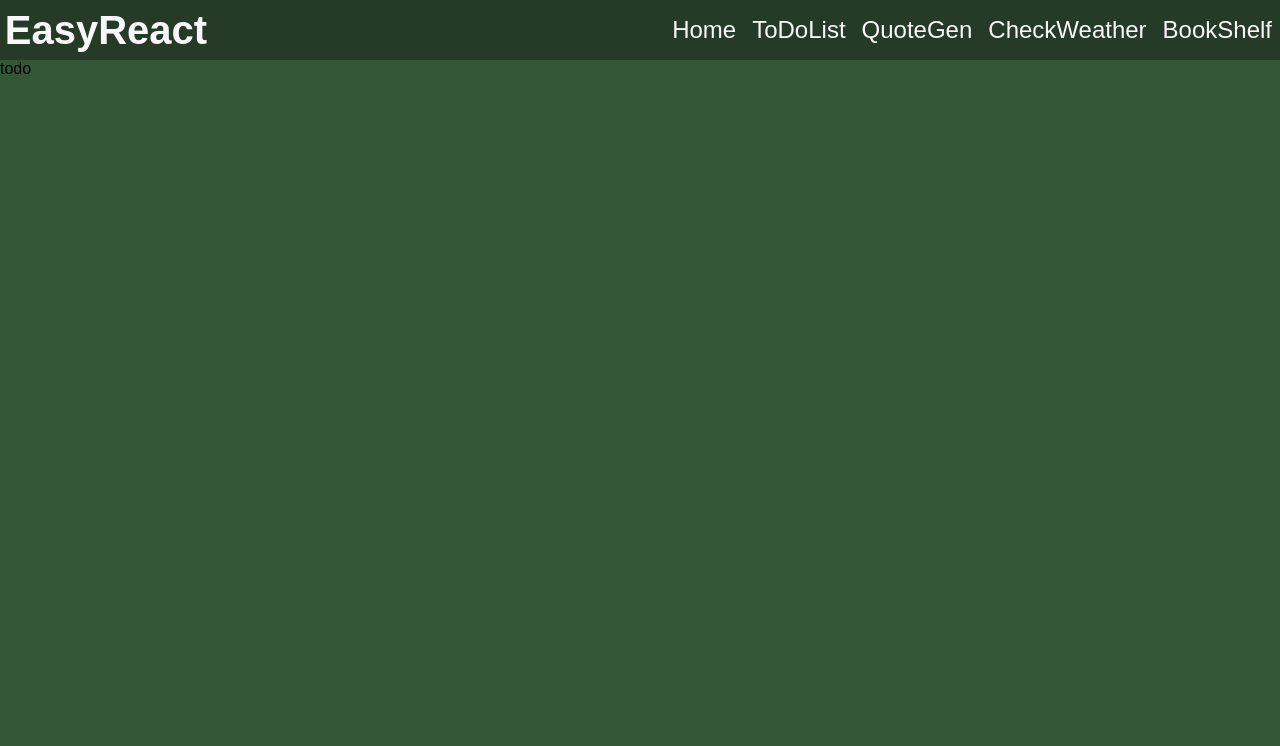
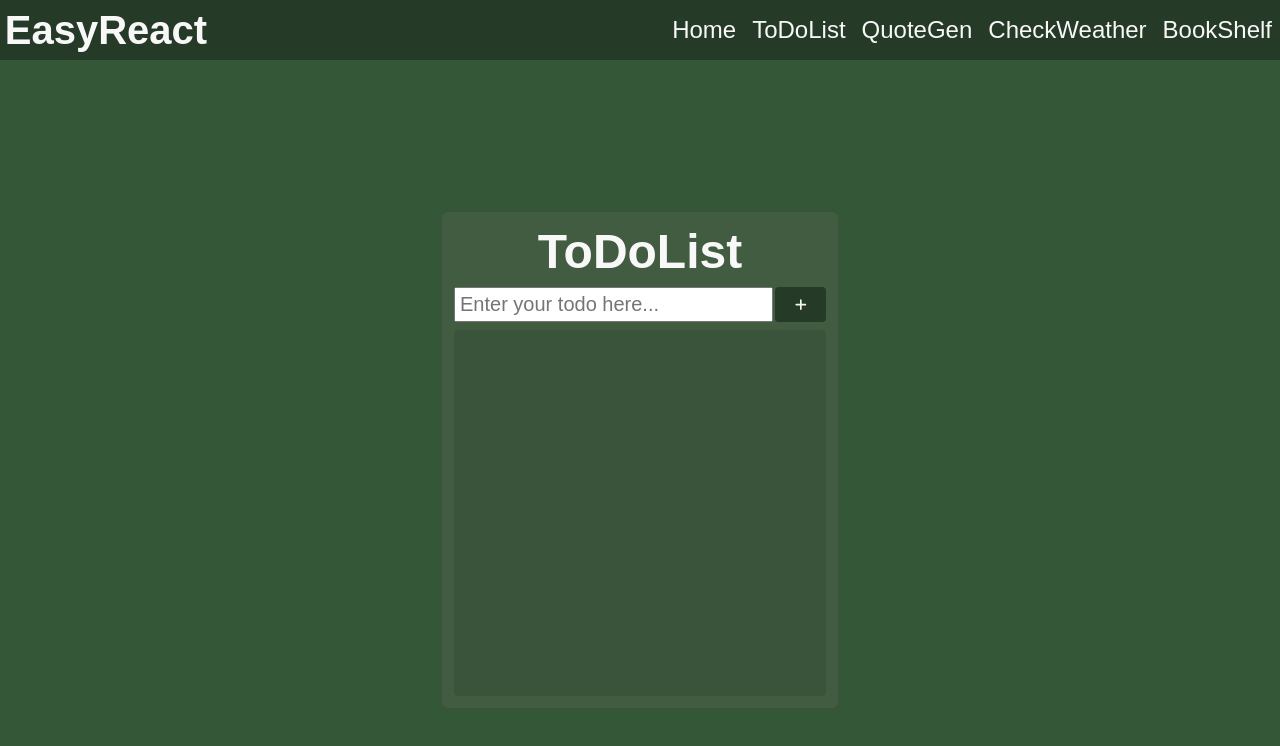
Before and after one commit to jeru7/easy-react, a React (Create React App) app: page /todo in a window 1280 px wide. Shown: the top 746 px of the page. Built offline with nearby package versions, Linux system fonts and the light colour scheme; a web font is replaced by a local one.

Commit message:
todo layout dones

```diff
--- a/src/layout/layout.css
+++ b/src/layout/layout.css
@@ -1,12 +1,13 @@
 :root {
-  --main-color: #8bd491;
-  --second-color: #5f8a5d;
+  --main-color: #345837;
+  --second-color: #415c40;
   --third-color: #39543b;
   --fourth-color: #263a28;
 
   --main-font-color: #f8f8f8;
+
+  --gradient: linear-gradient(45deg, #b8e3bb, #94e791, #55e25c, #12d926);
 }
-
 body,
 html {
   height: 100%;
--- a/src/pages/todo/TodoList.jsx
+++ b/src/pages/todo/TodoList.jsx
@@ -1,5 +1,25 @@
+// import { useState } from "react";
+import todo from "./todo.module.css";
+import { FontAwesomeIcon } from "@fortawesome/react-fontawesome";
+import { faPlus } from "@fortawesome/free-solid-svg-icons";
+
 const TodoList = () => {
-  return <div className="todolist">todo</div>;
+  // const [isEmpty, setIsEmpty] = useState(false);
+
+  return (
+    <div className={todo.todoWrapper}>
+      <div className={todo.todoContainer}>
+        <h1 className={todo.todoTitle}>ToDoList</h1>
+        <div className={todo.todoInput}>
+          <input type="text" placeholder="Enter your todo here..." />
+          <button>
+            <FontAwesomeIcon icon={faPlus} />
+          </button>
+        </div>
+        <div className={todo.todos}></div>
+      </div>
+    </div>
+  );
 };
 
 export default TodoList;
--- /dev/null
+++ b/src/pages/todo/todo.module.css
@@ -0,0 +1,67 @@
+:root {
+  --main-color: #345837;
+  --second-color: #415c40;
+  --third-color: #39543b;
+  --fourth-color: #263a28;
+
+  --main-font-color: #f8f8f8;
+
+  --gradient: linear-gradient(45deg, #b8e3bb, #94e791, #55e25c, #12d926);
+}
+
+.todoWrapper {
+  height: 100%;
+  width: 100%;
+  display: flex;
+  align-items: center;
+  justify-content: center;
+}
+
+.todoContainer {
+  background-color: var(--second-color);
+  border: 2px solid var(--third-color);
+  display: flex;
+  flex-direction: column;
+  gap: 8px;
+  border-radius: 8px;
+  height: 500px;
+  width: 400px;
+  padding: 12px;
+}
+
+.todoTitle {
+  text-align: center;
+  font-size: 48px;
+  color: var(--main-font-color);
+}
+
+.todoInput {
+  display: flex;
+  height: 40px;
+  gap: 2px;
+}
+
+.todoInput input {
+  width: 100%;
+  height: 100%;
+  padding: 4px;
+  font-size: 20px;
+  outline: none;
+}
+
+.todoInput button {
+  display: flex;
+  color: var(--main-font-color);
+  background-color: var(--fourth-color);
+  align-items: center;
+  justify-content: center;
+  width: 60px;
+  border: none;
+  border-radius: 4px;
+}
+
+.todos {
+  height: 100%;
+  background-color: var(--third-color);
+  border-radius: 4px;
+}
```
